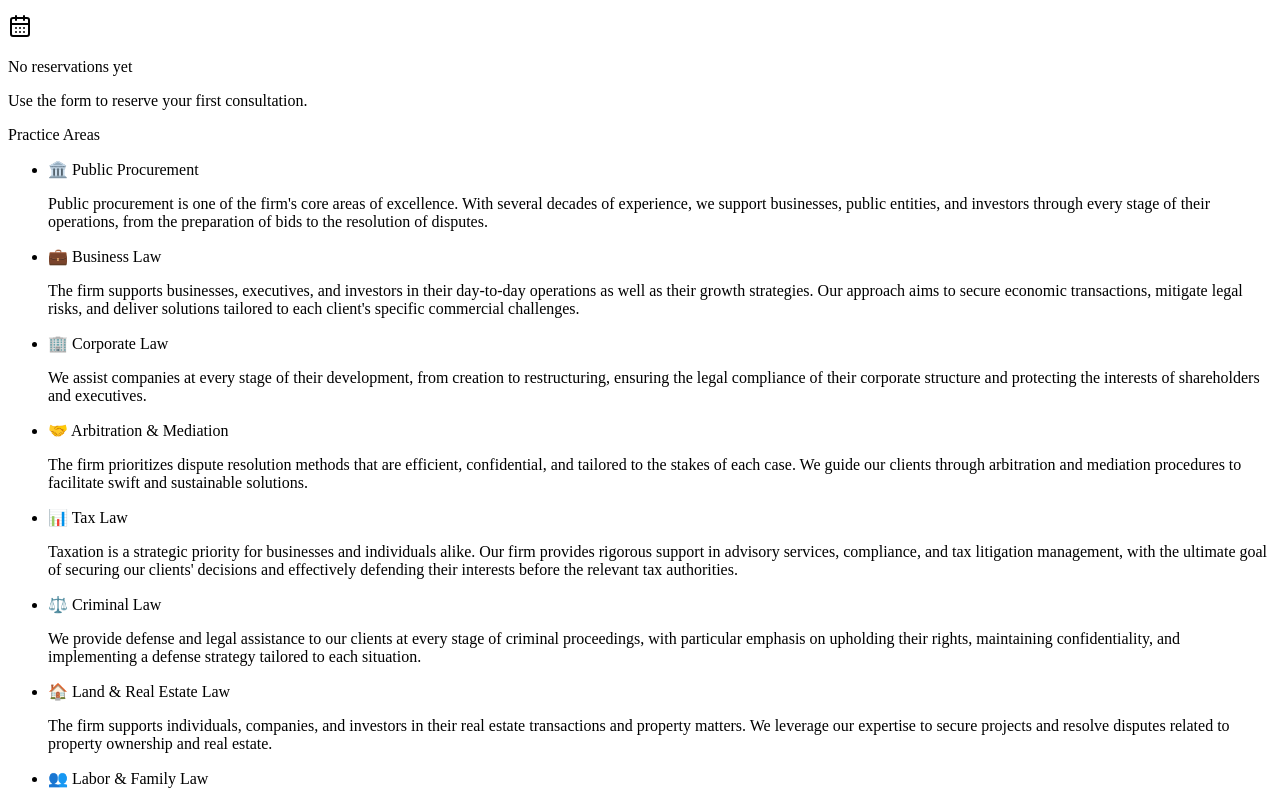
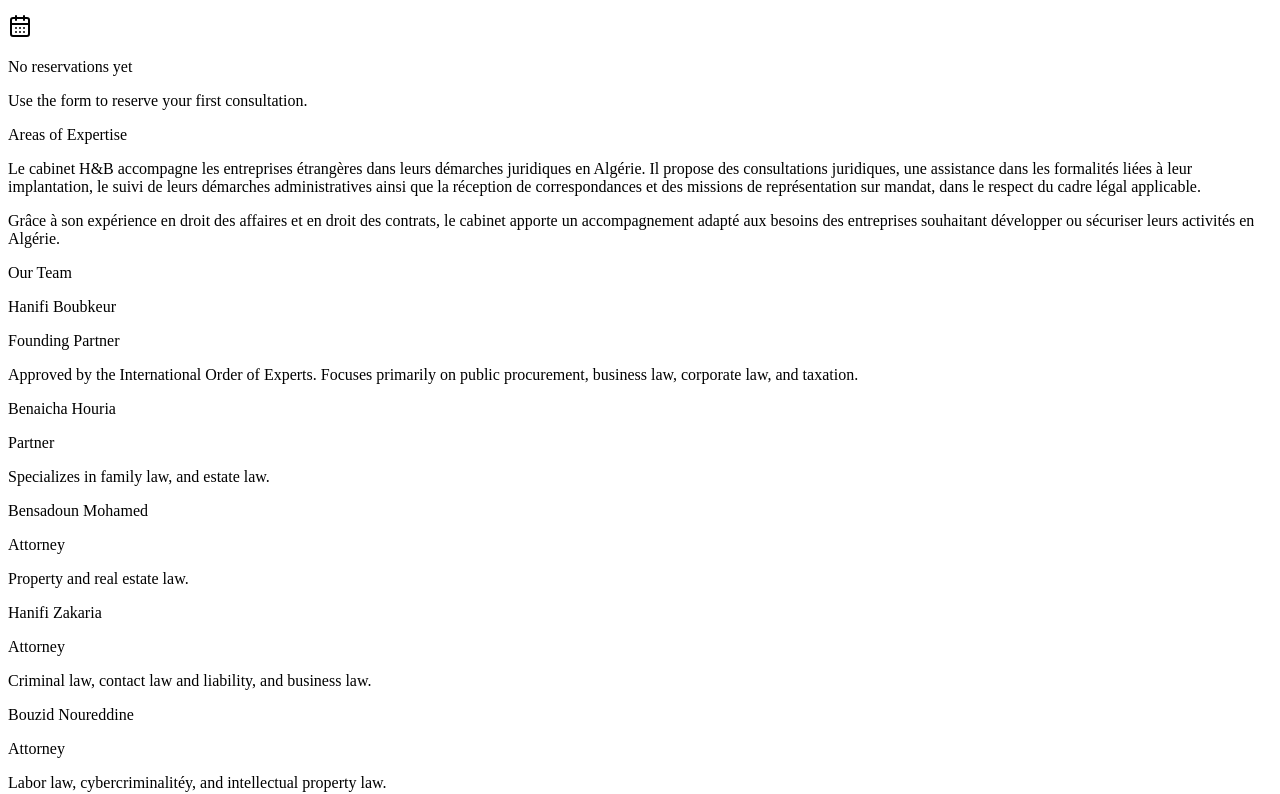
Before and after one commit to toai1/hblaw-firm, a React (Vite) app: page / in a window 1280 px wide. Shown: the part 3046-3840 px from the top of the page. Built offline with nearby package versions, Linux system fonts and the light colour scheme; the HTML template or start-up script is replaced by a standard one.

Commit message:
Update team credentials and services section content

```diff
--- a/src/App.tsx
+++ b/src/App.tsx
@@ -196,7 +196,7 @@ const fr: Dict = {
   "pres.p2": "Notre équipe allie des compétences complémentaires pour offrir un accompagnement global dans les principaux domaines du droit. Nous privilégions une approche fondée sur l'écoute active, la rigueur juridique, la confidentialité et la recherche de solutions adaptées aux objectifs de chaque client.",
   "pres.p3": "Avec plus de quarante ans d'expérience, le cabinet a développé une expertise reconnue en droit des affaires, marchés publics, arbitrage, fiscalitéet contentieux, tout en élargissant ses compétences pour répondre aux défis émergents du droit du numérique et de l'intelligence artificielle.",
   "pres.p4": "Notre mission est de transformer la complexité juridique en solutions claires et stratégiques adaptées aux besoins de nos clients.",
-  "services.title": "Domaines de Compétence",
+  "services.title": "Domaines de pratique",
   "services.desc": "De la négociation de contrats à l'arbitrage international, nous offrons un soutien juridique complet pour vos projets les plus complexes.",
   "services.rate": "Consultation initiale",
   "services.onrequest": "Sur demande",
@@ -1176,7 +1176,8 @@ const ATTORNEYS: Attorney[] = [
     role: "founder",
     desc: {
       en: "Approved by the International Order of Experts. Focuses primarily on public procurement, business law, corporate law, and taxation.",
-      fr: "Agréé par l'Ordre International des Experts. Spécialisé principalement en marchés publics, droit des affaires, droit des sociétés et fiscalité", ar: "معتمد من النظام الدولي للخبراء. متخصص بشكل أساسي في المناقصات العامة وقانون الأعمال وقانون الشركات والضرائب.",
+      fr: "Agréé par conseil d'etat et la cours suprême par l'Ordre International des Experts.",
+      ar: "معتمد من مجلس الدولة والمجلس الأعلى من قبل الهيئة الدولية للخبراء.",
     },
   },
   {
@@ -1184,8 +1185,8 @@ const ATTORNEYS: Attorney[] = [
     role: "partner",
     desc: {
       en: "Specializes in family law, and estate law.",
-      fr: "Spécialisée en droit de la famille et droit des successions.",
-      ar: "متخصصة في قانون الأسرة وقانون الإرث.",
+      fr: "Agréé par conseil d'etat et la cours suprême",
+      ar: "معتمد من مجلس الدولة والمجلس الأعلى",
     },
   },
   {
@@ -1193,8 +1194,8 @@ const ATTORNEYS: Attorney[] = [
     role: "attorney",
     desc: {
       en: "Property and real estate law.",
-      fr: "Droit de la propriété et droit immobilier.",
-      ar: "قانون العقارات والأراضي.",
+      fr: "Agréé par conseil d'etat",
+      ar: "معتمد من مجلس الدولة",
     },
   },
   {
@@ -1211,7 +1212,7 @@ const ATTORNEYS: Attorney[] = [
     role: "attorney",
     desc: {
       en: "Labor law, cybercriminalitéy, and intellectual property law.",
-      fr: "Droit du travail, cybercriminalitéet droit de la propriété intellectuelle.",
+      fr: "Droit du travail, cybercriminalité et droit de la propriété intellectuelle.",
       ar: "قانون العمل والجرائم الإلكترونية وقانون الملكية الفكرية.",
     },
   },
@@ -1409,23 +1410,12 @@ export default function App() {
               transition={{ duration: 0.6, ease: [0.16, 1, 0.3, 1] }}
             >
               <div className="inline-flex items-center gap-2 rounded-full bg-white/15 px-4 py-1.5 text-sm font-semibold text-amber-300">
-                {t("services.badge")}
+                {t("services.title")}
               </div>
-              <ul className="mt-5 space-y-2">
-                {SERVICES.map((s, i) => (
-                  <motion.li
-                    key={s.id}
-                    initial={{ opacity: 0, y: 10 }}
-                    whileInView={{ opacity: 1, y: 0 }}
-                    viewport={{ once: true }}
-                    transition={{ duration: 0.35, delay: i * 0.04 }}
-                    className="rounded-xl bg-white/10 p-3 transition-all hover:bg-white/15"
-                  >
-                    <p className="text-sm font-semibold text-white">{s.title[lang]}</p>
-                    <p className="mt-0.5 text-xs leading-relaxed text-blue-200">{s.blurb[lang]}</p>
-                  </motion.li>
-                ))}
-              </ul>
+              <div className="mt-5 rounded-xl bg-white/10 p-4 text-sm leading-relaxed text-blue-100">
+                <p className="mb-2">Le cabinet H&B accompagne les entreprises étrangères dans leurs démarches juridiques en Algérie. Il propose des consultations juridiques, une assistance dans les formalités liées à leur implantation, le suivi de leurs démarches administratives ainsi que la réception de correspondances et des missions de représentation sur mandat, dans le respect du cadre légal applicable.</p>
+                <p>Grâce à son expérience en droit des affaires et en droit des contrats, le cabinet apporte un accompagnement adapté aux besoins des entreprises souhaitant développer ou sécuriser leurs activités en Algérie.</p>
+              </div>
             </motion.div>
             <motion.div
               initial={{ opacity: 0, x: 24 }}
```
